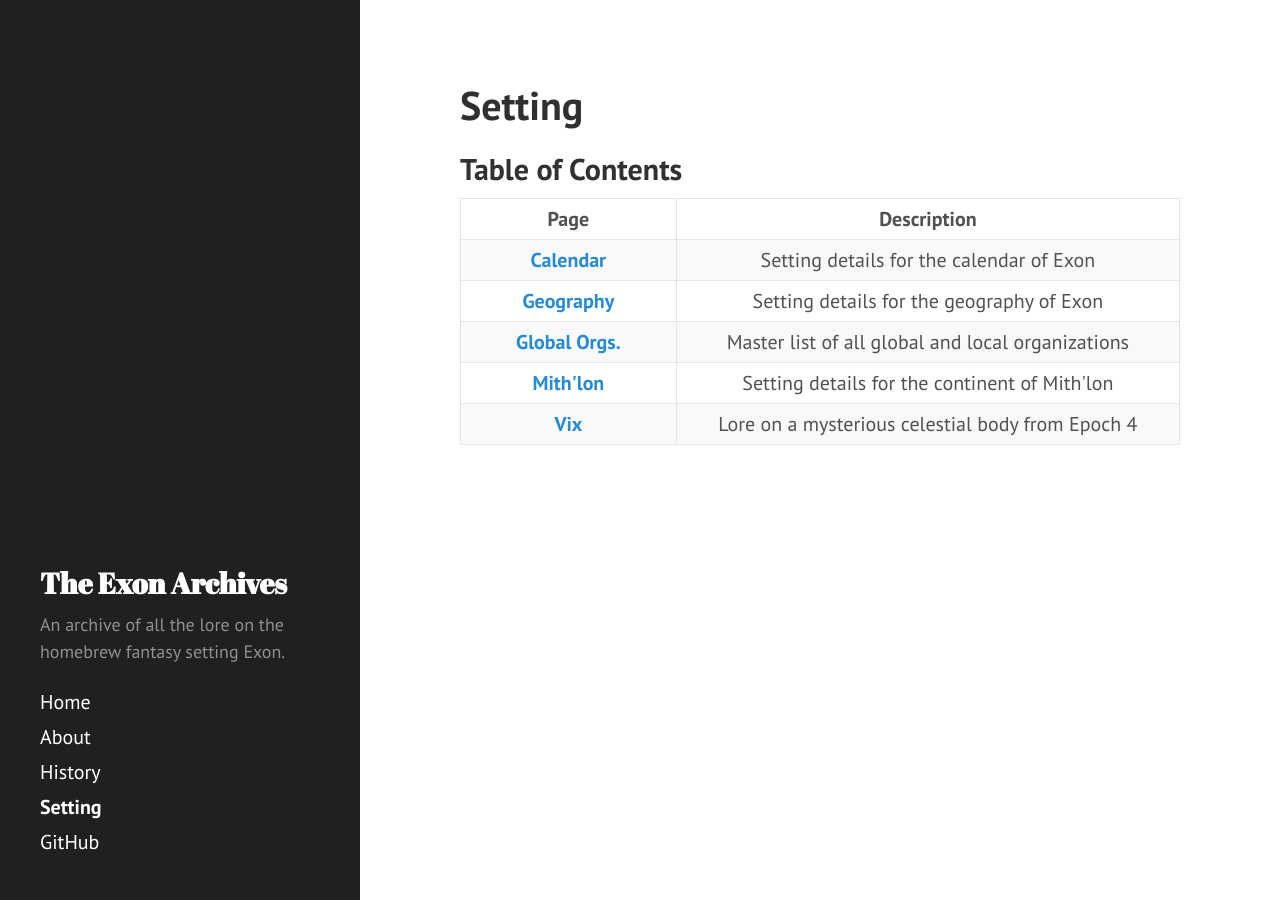
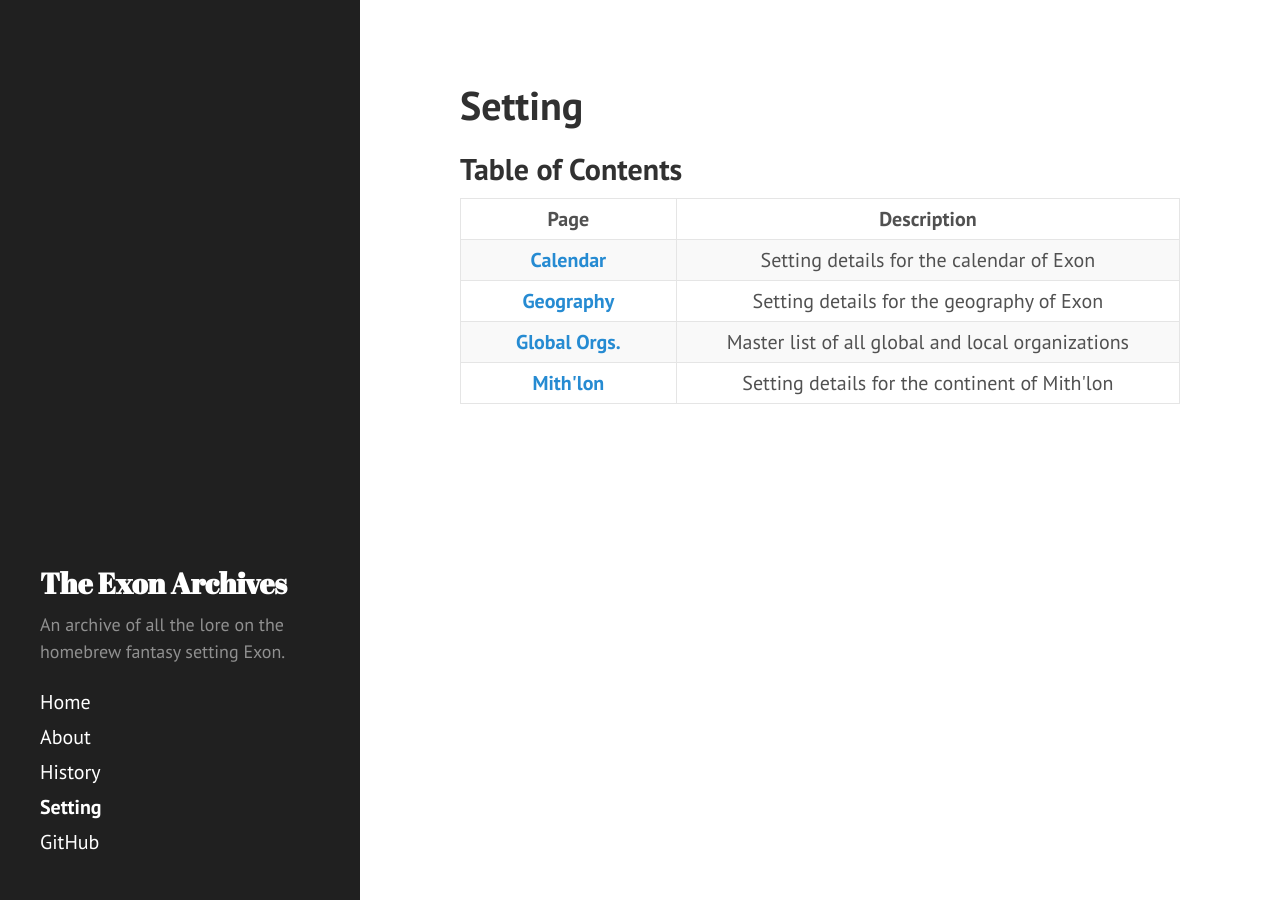
Before and after one commit to Aakankshy/Exon, a Jekyll site: the page built from setting/index.md, in a window 1280 px wide. Built offline with Jekyll 4.4.1, drawn with Linux system fonts in a browser that asks for light colours.

```diff
--- a/setting/vix.md
+++ /dev/null
@@ -1,7 +0,0 @@
----
-layout: page
-title: Vix
-description: Lore on a mysterious celestial body from Epoch 4
-excerpt_separator: <!--more-->
-spoiler: true
----
```
Also changed, not shown: history/creation-myth.md (+2 -2 lines).
